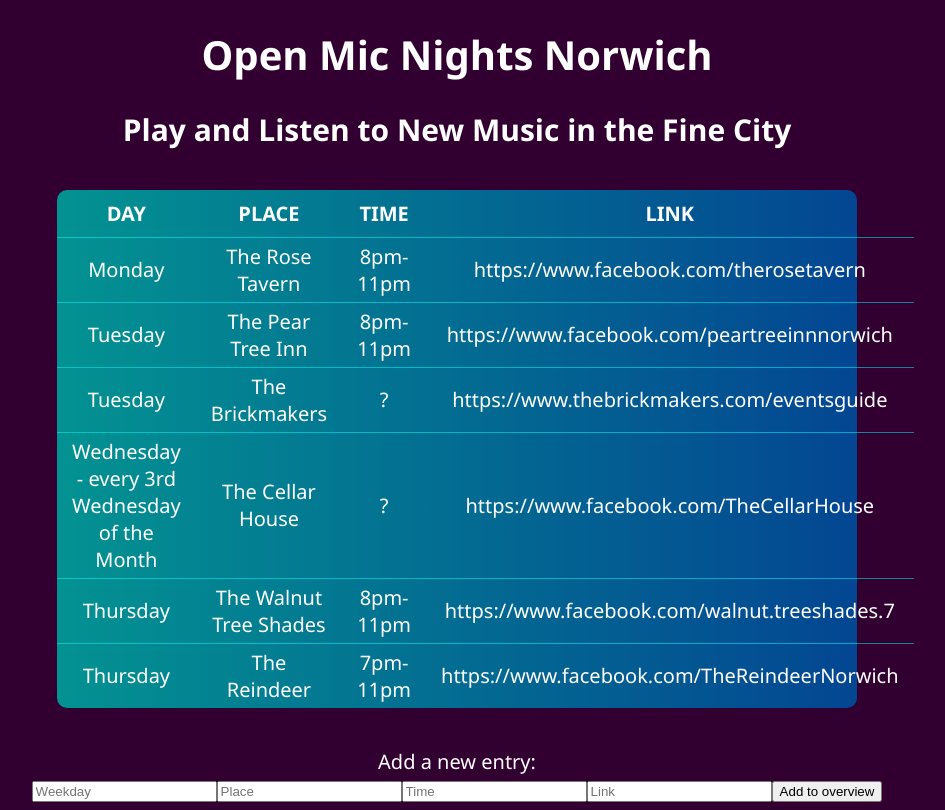
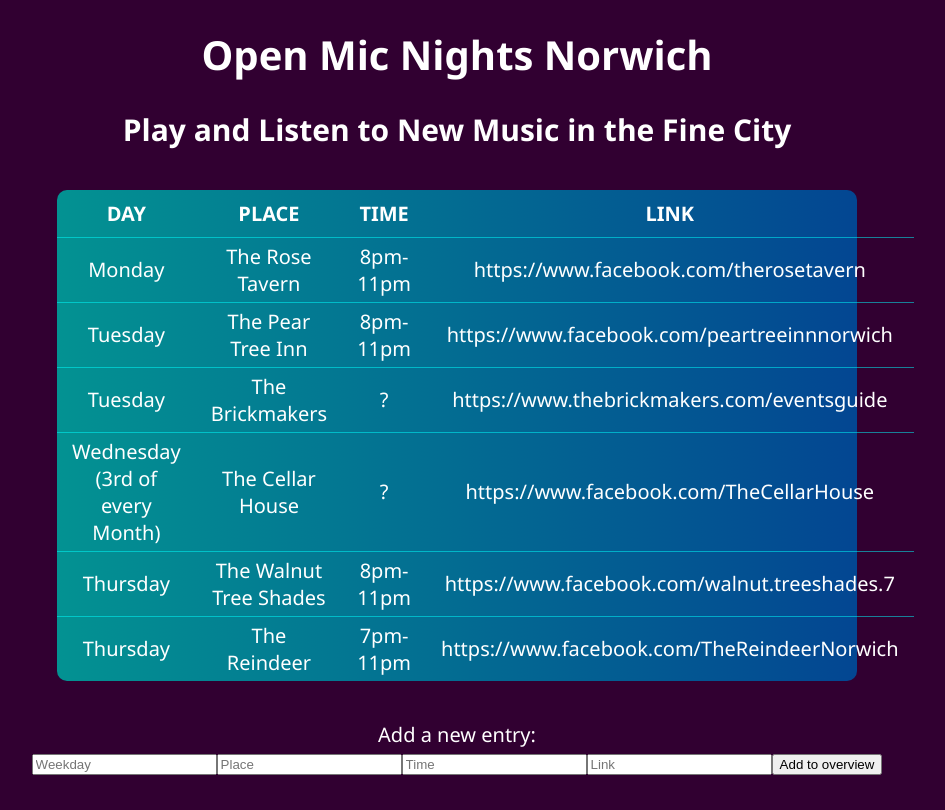
Before and after one commit to jonas-diete/norwich-open-mics, a React (Create React App) app: page / in a window 1280 px wide. Shown: the whole page, without its empty margins (183-1128 px from the left). Built offline with nearby package versions, Linux system fonts and the light colour scheme.

Commit message:
changed some detail on wednesday open mic

```diff
--- a/src/Overview.js
+++ b/src/Overview.js
@@ -28,7 +28,7 @@
         <td>https://www.thebrickmakers.com/eventsguide </td>
       </tr>
       <tr>
-        <td>Wednesday - every 3rd Wednesday of the Month</td>
+        <td>Wednesday (3rd of every Month)</td>
         <td>The Cellar House</td>
         <td>?</td>
         <td>https://www.facebook.com/TheCellarHouse</td>
```
